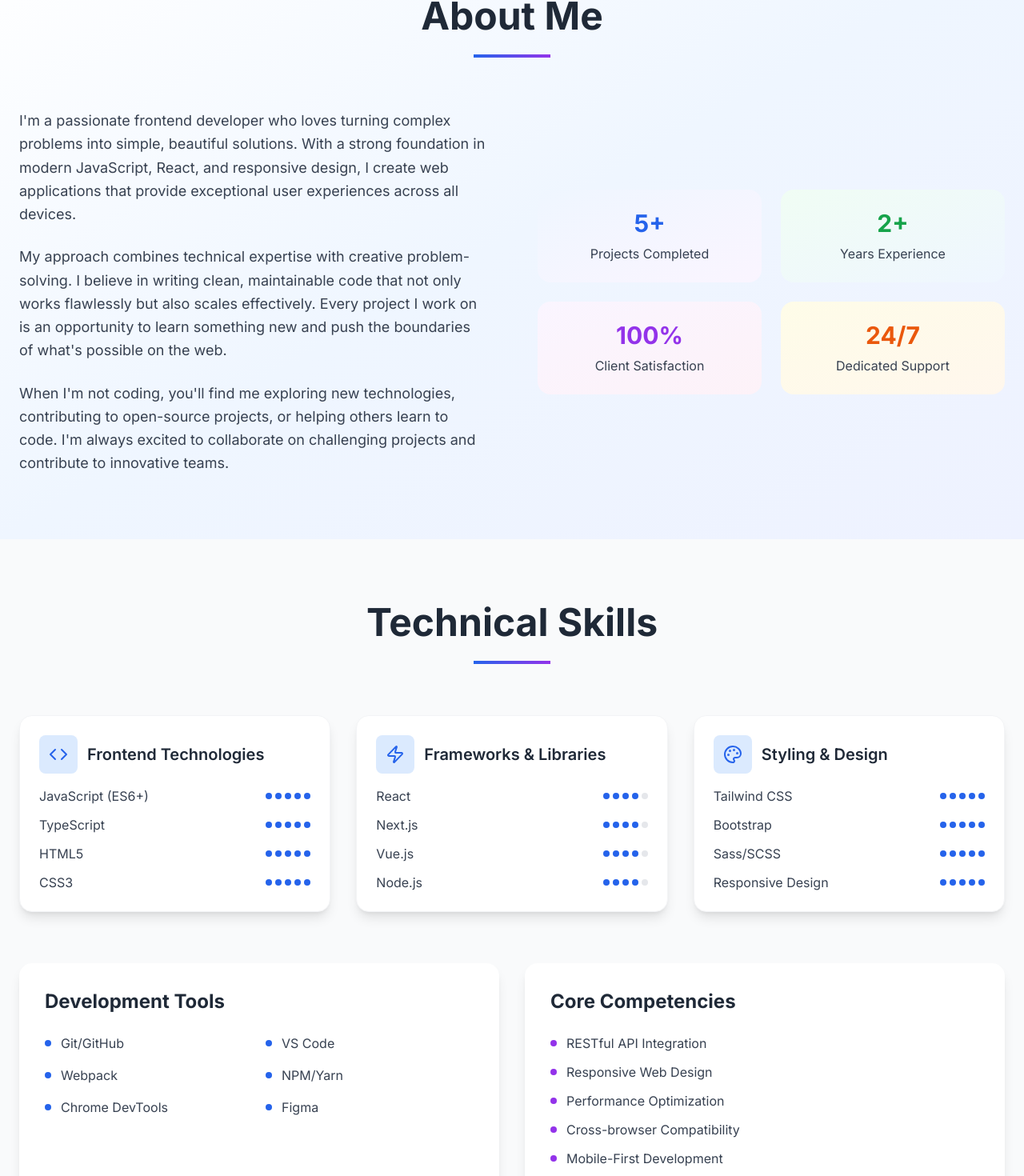
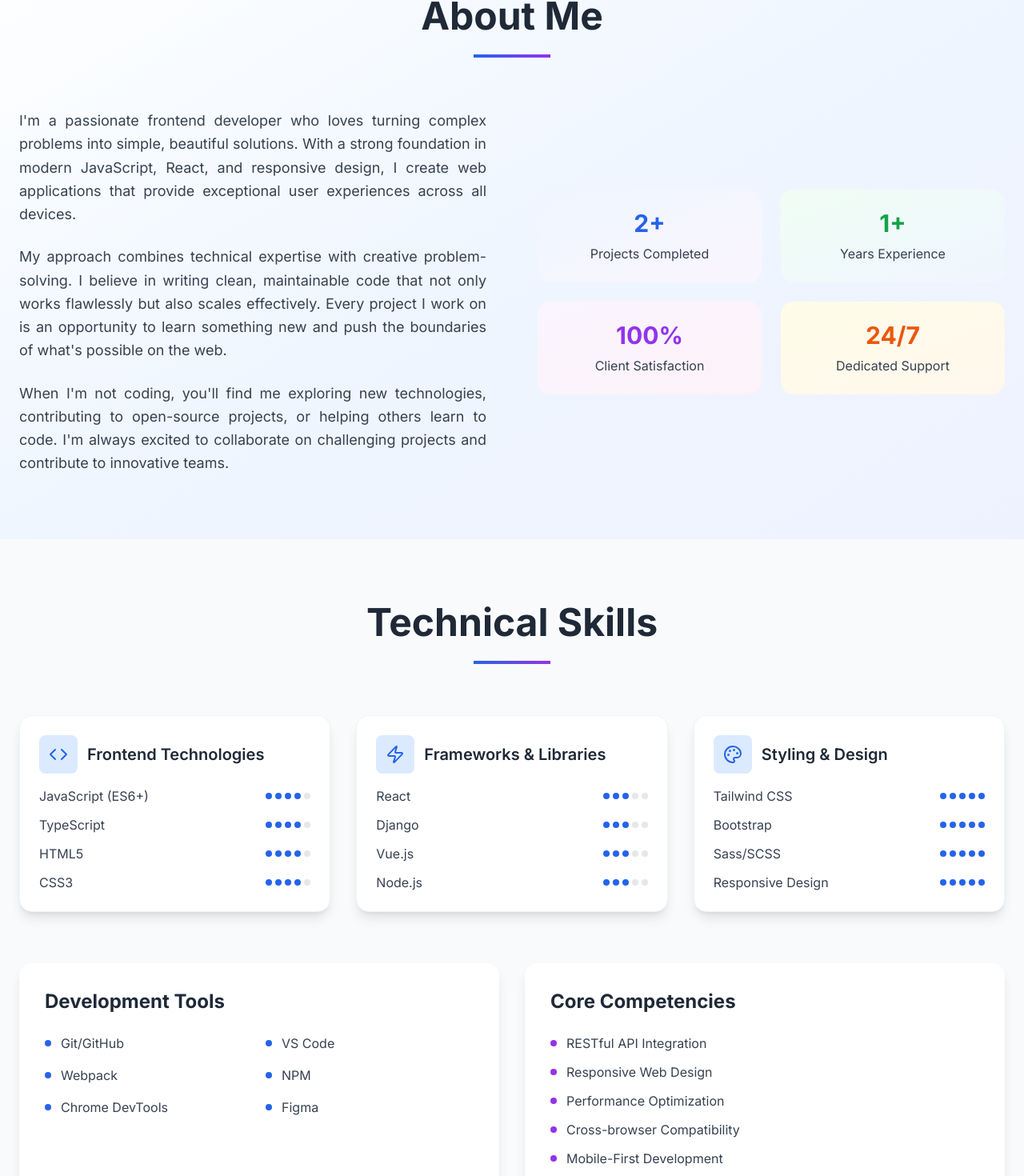
Before and after one commit to PrincyC007/portfolio, a React (Create React App) app: page / in a window 1280 px wide. Shown: the part 884-2354 px from the top of the page at 80% size. Built offline with nearby package versions, Linux system fonts and the light colour scheme.

Commit message:
Update the skill section, also ensured justification of the about mw page

```diff
--- a/src/components/About.jsx
+++ b/src/components/About.jsx
@@ -2,8 +2,8 @@ import React from 'react';
 
 const About = () => {
   const stats = [
-    { number: '5+', label: 'Projects Completed', gradient: 'from-blue-50 to-purple-50', color: 'text-blue-600' },
-    { number: '2+', label: 'Years Experience', gradient: 'from-green-50 to-blue-50', color: 'text-green-600' },
+    { number: '2+', label: 'Projects Completed', gradient: 'from-blue-50 to-purple-50', color: 'text-blue-600' },
+    { number: '1+', label: 'Years Experience', gradient: 'from-green-50 to-blue-50', color: 'text-green-600' },
     { number: '100%', label: 'Client Satisfaction', gradient: 'from-purple-50 to-pink-50', color: 'text-purple-600' },
     { number: '24/7', label: 'Dedicated Support', gradient: 'from-yellow-50 to-orange-50', color: 'text-orange-600' }
   ];
@@ -18,17 +18,17 @@ const About = () => {
 
         <div className="grid lg:grid-cols-2 gap-16 items-center">
           <div className="space-y-6">
-            <p className="text-lg text-gray-700 leading-relaxed">
+            <p className="text-lg text-gray-700 leading-relaxed text-justify">
               I'm a passionate frontend developer who loves turning complex problems into simple, beautiful solutions.
               With a strong foundation in modern JavaScript, React, and responsive design, I create web applications
               that provide exceptional user experiences across all devices.
             </p>
-            <p className="text-lg text-gray-700 leading-relaxed">
+            <p className="text-lg text-gray-700 leading-relaxed text-justify">
               My approach combines technical expertise with creative problem-solving. I believe in writing clean,
               maintainable code that not only works flawlessly but also scales effectively. Every project I work on
               is an opportunity to learn something new and push the boundaries of what's possible on the web.
             </p>
-            <p className="text-lg text-gray-700 leading-relaxed">
+            <p className="text-lg text-gray-700 leading-relaxed text-justify">
               When I'm not coding, you'll find me exploring new technologies, contributing to open-source projects,
               or helping others learn to code. I'm always excited to collaborate on challenging projects and
               contribute to innovative teams.
--- a/src/components/Skills/SkillsSection.jsx
+++ b/src/components/Skills/SkillsSection.jsx
@@ -16,13 +16,13 @@ const SkillsSection = () => {
             icon={Code}
             title="Frontend Technologies"
             skills={['JavaScript (ES6+)', 'TypeScript', 'HTML5', 'CSS3']}
-            level={5}
+            level={4}
           />
           <SkillCard
             icon={Zap}
             title="Frameworks & Libraries"
-            skills={['React', 'Next.js', 'Vue.js', 'Node.js']}
-            level={4}
+            skills={['React', 'Django', 'Vue.js', 'Node.js']}
+            level={3}
           />
           <SkillCard
             icon={Palette}
@@ -36,7 +36,7 @@ const SkillsSection = () => {
           <div className="bg-white rounded-2xl p-8 shadow-lg">
             <h3 className="text-2xl font-bold text-gray-800 mb-6">Development Tools</h3>
             <div className="grid grid-cols-2 gap-4">
-              {['Git/GitHub', 'VS Code', 'Webpack', 'NPM/Yarn', 'Chrome DevTools', 'Figma'].map((tool, index) => (
+              {['Git/GitHub', 'VS Code', 'Webpack', 'NPM', 'Chrome DevTools', 'Figma'].map((tool, index) => (
                 <div key={index} className="flex items-center gap-3">
                   <div className="w-2 h-2 bg-blue-600 rounded-full"></div>
                   <span className="text-gray-700">{tool}</span>
```
